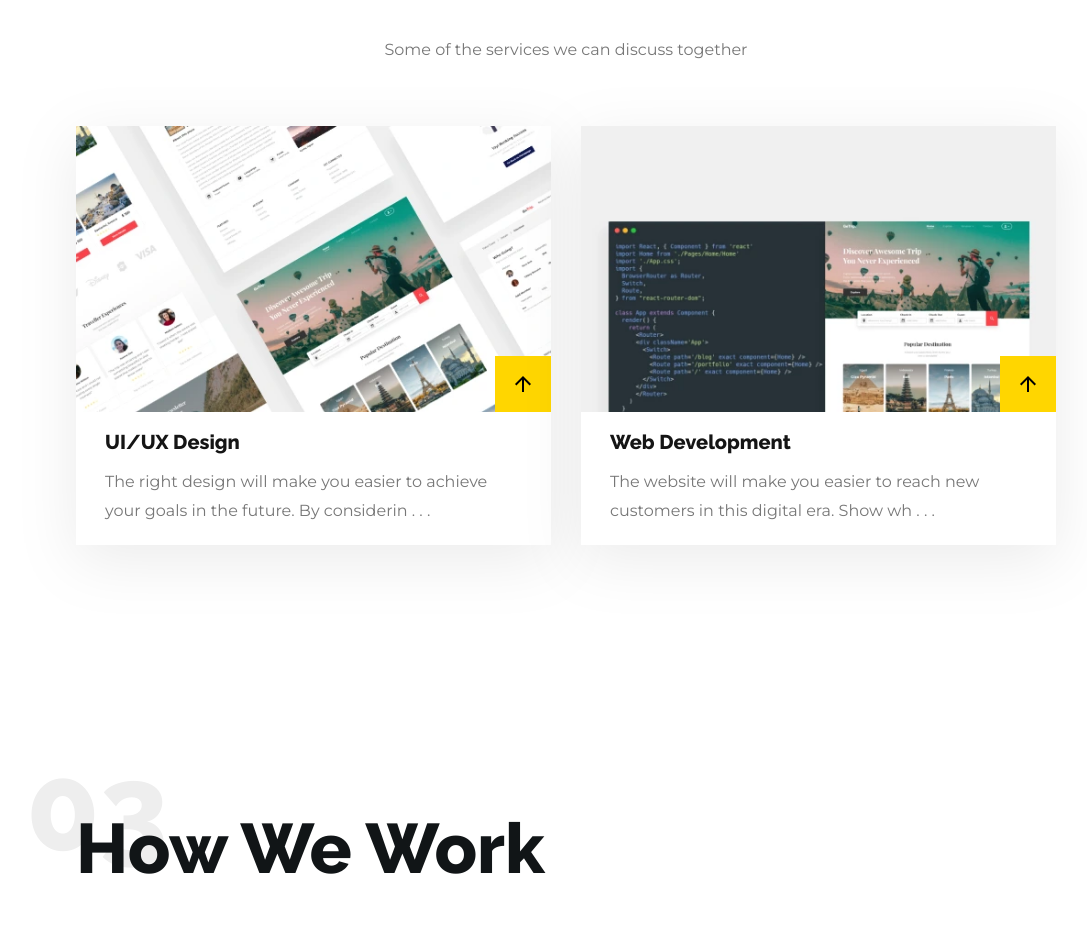
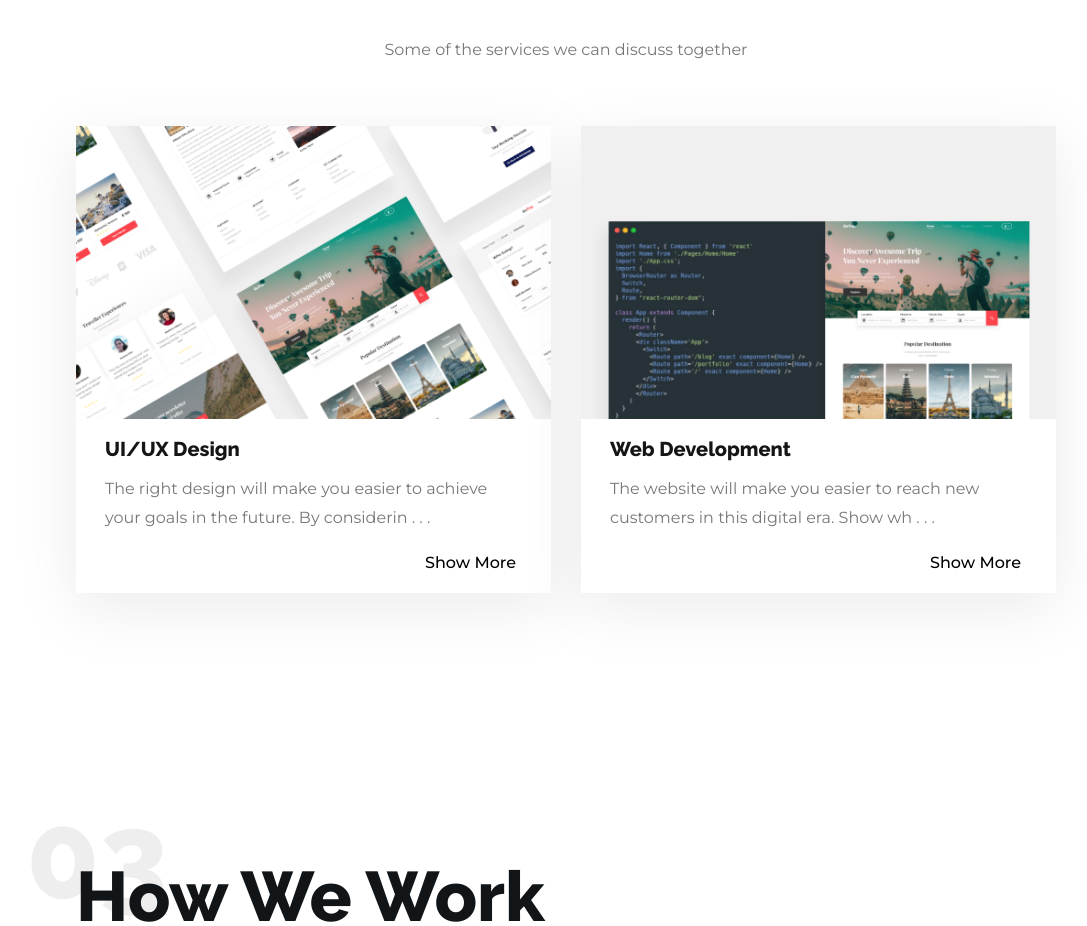
Before and after one commit to Ibwedagama/riversun-website, a React (Create React App) app: page / in a window 1280 px wide. Shown: the part 1540-2466 px from the top of the page, without its empty margins (74-1161 px from the left). Built offline with nearby package versions, Linux system fonts and the light colour scheme.

Commit message:
[Weda] Fix service section

```diff
--- a/src/Components/Main/MainSection.module.css
+++ b/src/Components/Main/MainSection.module.css
@@ -27,7 +27,6 @@
     grid-gap: 30px;
     margin-bottom: 168px;
     justify-items: center;
-    align-items: center;
 }
 
 .Title{
--- a/src/Components/ServiceCard/ServiceCard.js
+++ b/src/Components/ServiceCard/ServiceCard.js
@@ -6,25 +6,29 @@ import ArrowDownwardIcon from '@material-ui/icons/ArrowDownward'
 function ServiceCard(props) {
 	let CardElement = (
 		<div className={classes.CardElement}>
-      <div className={classes.ShowButton} onClick={props.toggleService}>
-        <ArrowUpwardIcon />
-      </div>
 			<div className={classes.Info}>
 				<h3 className={classes.Title}>{props.title}</h3>
 				<p className={classes.Subtitle}>{props.subtitle}</p>
+			</div>
+			<div className={classes.ExpandButton}>
+				<button onClick={props.toggleService}>
+					<p className={classes.Button}>Show More</p>
+				</button>
 			</div>
 		</div>
 	)
 
 	if (props.showService) {
 		CardElement = (
-      <div className={classes.CardElementExpand}>
-        <div className={classes.ShowButton} onClick={props.toggleService}>
-          <ArrowDownwardIcon />
-        </div>
+			<div className={classes.CardElement}>
 				<div className={classes.InfoExpand}>
 					<h3 className={classes.Title}>{props.title}</h3>
 					<p className={classes.Subtitle}>{props.fulldesc}</p>
+				</div>
+				<div className={classes.ExpandButton}>
+					<button onClick={props.toggleService}>
+						<p className={classes.Button}>Show Less</p>
+					</button>
 				</div>
 			</div>
 		)
--- a/src/Components/ServiceCard/ServiceCard.module.css
+++ b/src/Components/ServiceCard/ServiceCard.module.css
@@ -1,38 +1,20 @@
-.ServiceCard{
+.ServiceCard {
 	width: 100%;
-    height: 100%;
-    max-height: 457px;
 	filter: drop-shadow(0px 15px 30px rgba(0, 0, 0, 0.08));
 	box-sizing: border-box;
 }
 
-.ServiceCard img{
+.ServiceCard img {
 	object-fit: cover;
 	width: 100% !important;
 }
 
-.CardElement{
+.CardElement {
 	display: grid;
 	grid-template-columns: 1fr;
-    justify-items: end;
-    position: absolute;
-    bottom: 0;
-    left: 0;
-    right: 0;
 }
 
-.CardElementExpand{
-    position: absolute;
-    bottom: 0;
-    left: 0;
-    right: 0;
-    display: grid;
-    grid-template-columns: 1fr;
-    justify-items: end;
-
-}
-
-.Title{
+.Title {
 	font-family: Raleway;
 	font-style: normal;
 	font-weight: 600;
@@ -42,7 +24,7 @@
 	margin-bottom: 14px;
 }
 
-.Subtitle{
+.Subtitle {
 	font-family: Montserrat;
 	font-style: normal;
 	font-weight: normal;
@@ -51,92 +33,90 @@
 	color: #777777;
 }
 
-.Info{
-    position: relative;
-    bottom: 0;
-    left: 0;
-    right: 0;
+.Info {
+	display: block;
 	background: #ffffff;
-    width: 100%;
-    max-height: 150px;
 	padding: 19px 29px;
 }
 
-.InfoExpand{
-    box-sizing: border-box;
-    padding: 30px;
+.InfoExpand {
+	display: block;
 	background: #ffffff;
-    width: 100%;
-    height: 230px;
-    z-index: 200;
+	padding: 19px 29px;
+	height: 200px;
 }
 
-.ShowButton{
+.ExpandButton {
+	padding: 0px 29px;
+	padding-bottom: 19px;
+	display: block;
+	background: #ffffff;
 	display: flex;
-    justify-content: center;
-    align-items: center;
-    height: 56px;
-    width: 56px;
-    background: #FFD600;
-    text-align: center;
-    z-index: 200;
+	justify-content: flex-end;
 }
 
-@media (max-width: 1024px){
-    .ServiceCard{
+.ExpandButton button {
+	border: none;
+	background: none;
+}
+
+.ExpandButton button:hover {
+	cursor: pointer;
+}
+
+.ExpandButton button:focus {
+	outline: none;
+}
+
+.Button {
+	font-family: Montserrat;
+	font-style: normal;
+	font-weight: 500;
+	font-size: 16px;
+	line-height: 20px;
+	text-align: right;
+	color: #000000;
+}
+
+@media (max-width: 1024px) {
+	.ServiceCard {
 		max-height: 428px;
 	}
-    .Title{
+	.Title {
 		font-size: 20px;
 	}
-    .Info{
+	.Info {
 		padding: 19px 24px;
 		max-height: 152px;
 	}
-    .InfoExpand{
-        height: 100%;
-        max-height: 100%;
 }
-    .ShowButton{
-        width: 46px;
-        height: 46px;
+@media (max-width: 768px) {
+	.ServiceCard {
+		max-height: 378px;
 	}
-    .CardElement{
-        bottom: 172px;
+	.InfoExpand {
+		height: 270px;
 	}
 }
-@media (max-width: 768px){
-    .ServiceCard{
-        max-height: 378px;
+@media (max-width: 425px) {
+	.ServiceCard {
+		max-height: 275px;
 	}
-}
-@media (max-width: 425px){
-    .ServiceCard{
-        max-height: 275px;
-        overflow: unset;
-    }
-    .ServiceCard img{
+	.ServiceCard img {
 		max-width: 100% !important;
 		max-height: 275px;
 		object-fit: cover;
 	}
-    .Title{
+	.Title {
 		margin-bottom: 10px;
 	}
-    .Info{
-        padding: 10px 18px;
+	.Info {
+		padding: 15px 18px;
 	}
-    .ShowButton{
+	.Subtitle {
 		display: none;
     }
-    .Subtitle{
+    .ExpandButton{
         display: none;
     }
-    .CardElement{
-        display: absolute;
-        bottom: 0;
-        left: 0;
-        right: 0;
 }
-
-}
```
Also changed, not shown: src/Assets/ServiceDua.webp, src/Assets/ServiceSatu.webp. Lines whose indentation alone changed are shown as unchanged.
